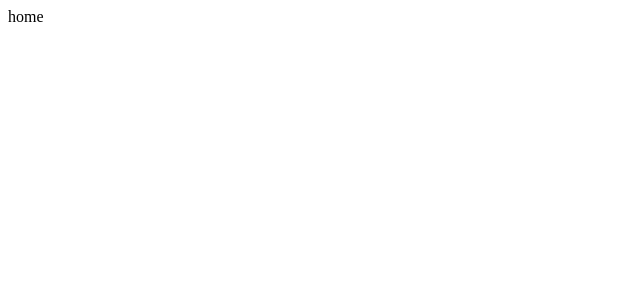
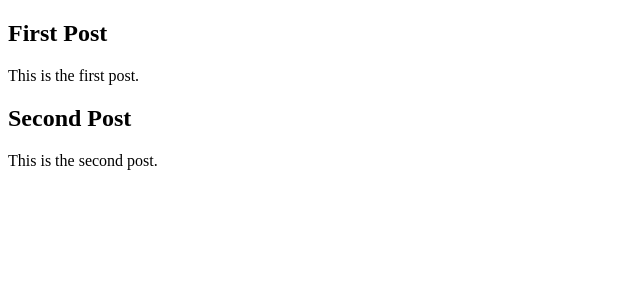
Before and after one commit to promatty/empathy-connect, a React (Create React App) app: page / in a window 1280 px wide. Shown: the top 300 px of the page, without its empty margins (0-640 px from the left). Built offline with nearby package versions, Linux system fonts and the light colour scheme.

Commit message:
fake data

```diff
--- a/src/components/Community.jsx
+++ b/src/components/Community.jsx
@@ -1,4 +1,18 @@
+import { useState } from 'react';
+
 export default function Community(){
+    const [communityData, setCommunityData] = useState([
+        { id: 1, name: 'Community One' },
+        { id: 2, name: 'Community Two' }
+    ]);
 
-    return<div>community</div>
+    return (
+        <div>
+            {communityData.map(community => (
+                <div key={community.id}>
+                    <h2>{community.name}</h2>
+                </div>
+            ))}
+        </div>
+    );
 }
--- a/src/components/Home.jsx
+++ b/src/components/Home.jsx
@@ -1,4 +1,19 @@
+import { useState } from 'react';
+
 export default function Home(){
+    const [posts, setPosts] = useState([
+        { id: 1, title: 'First Post', body: 'This is the first post.', user_id: 1, community_id: 1 },
+        { id: 2, title: 'Second Post', body: 'This is the second post.', user_id: 2, community_id: 1 }
+    ]);
 
-    return<div>home</div>
+    return (
+        <div>
+            {posts.map(post => (
+                <div key={post.id}>
+                    <h2>{post.title}</h2>
+                    <p>{post.body}</p>
+                </div>
+            ))}
+        </div>
+    );
 }
--- a/src/components/Post.jsx
+++ b/src/components/Post.jsx
@@ -1,4 +1,19 @@
+import { useState } from 'react';
+
 export default function Post(){
+    const [posts, setPosts] = useState([
+        { id: 1, title: 'First Post', body: 'This is the first post.', user_id: 1, community_id: 1 },
+        { id: 2, title: 'Second Post', body: 'This is the second post.', user_id: 2, community_id: 1 }
+    ]);
 
-    return<div>post</div>
+    return (
+        <div>
+            {posts.map(post => (
+                <div key={post.id}>
+                    <h2>{post.title}</h2>
+                    <p>{post.body}</p>
+                </div>
+            ))}
+        </div>
+    );
 }
```
